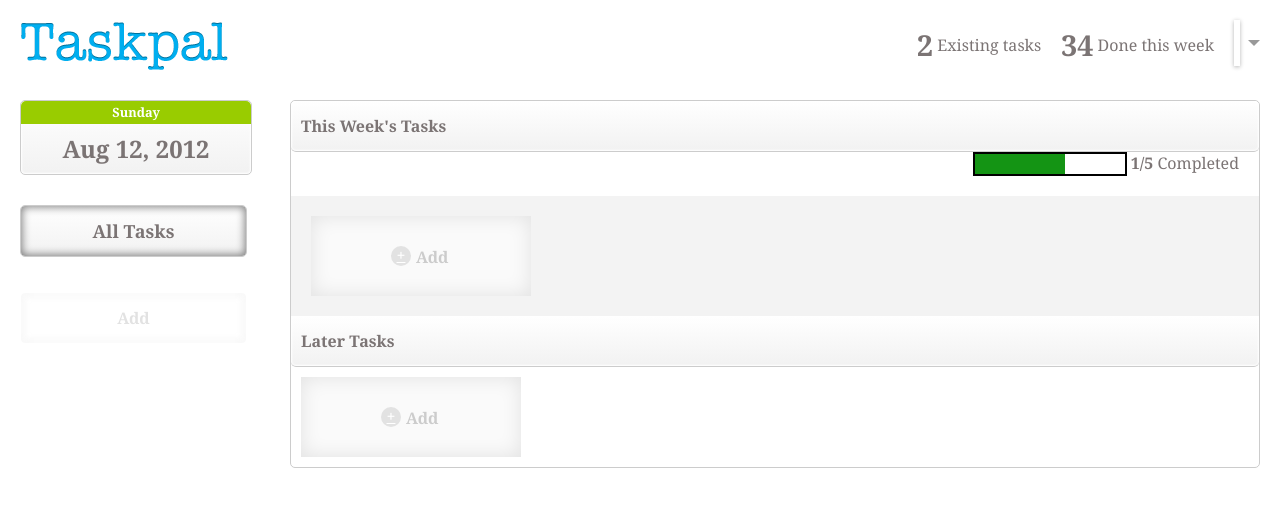
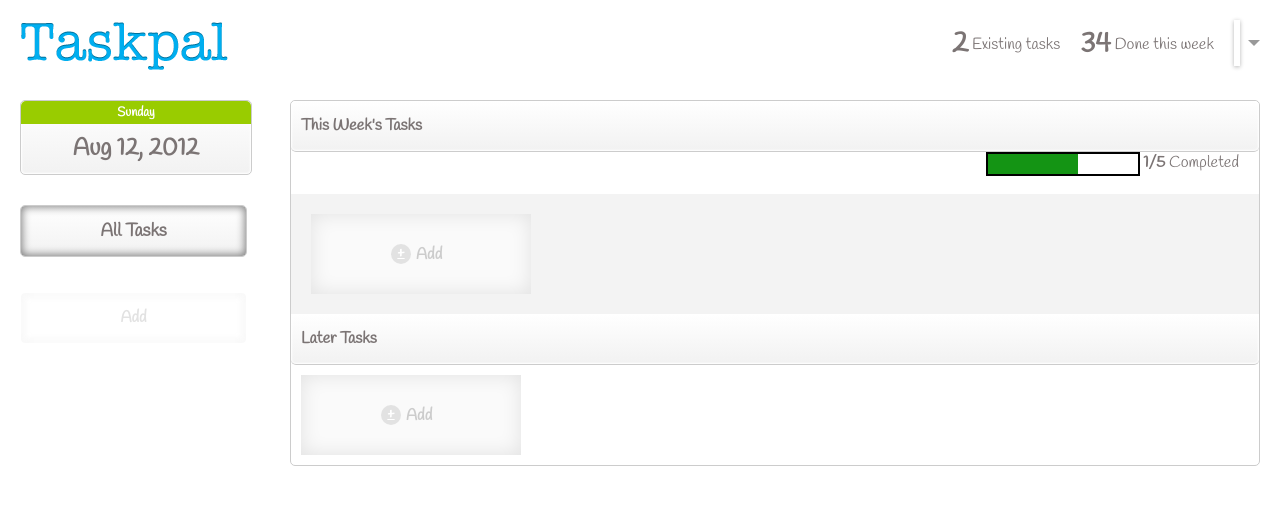
Before and after one commit to hrawat/t_b, a PHP site: page /index_main.html in a window 1280 px wide. Shown: the top 507 px of the page. Run offline with PHP 8.4, Linux system fonts and the light colour scheme.

Commit message:
changed the handwritten font for entire app

```diff
--- a/src/client/html/index_main.html
+++ b/src/client/html/index_main.html
@@ -249,13 +249,6 @@
     <style>
         .completedTask {
            text-decoration : line-through;
-           /**font-family: 'Handlee', cursive;*/
-           font-family: 'Handlee';
-        }
-
-        .task {
-           /**font-family: 'Handlee', cursive;*/
-           font-family: 'Handlee';
         }
 
         .addcat {
--- a/src/client/html/style/main_style.css
+++ b/src/client/html/style/main_style.css
@@ -4,7 +4,7 @@
 body {
     color:#7B7474;
     margin:10px;
-    font-family:Georgia, "Times New Roman", Times, serif;
+    font-family: Handlee, Georgia, "Times New Roman", Times, serif;
 }
 div {
     display:block;
```
